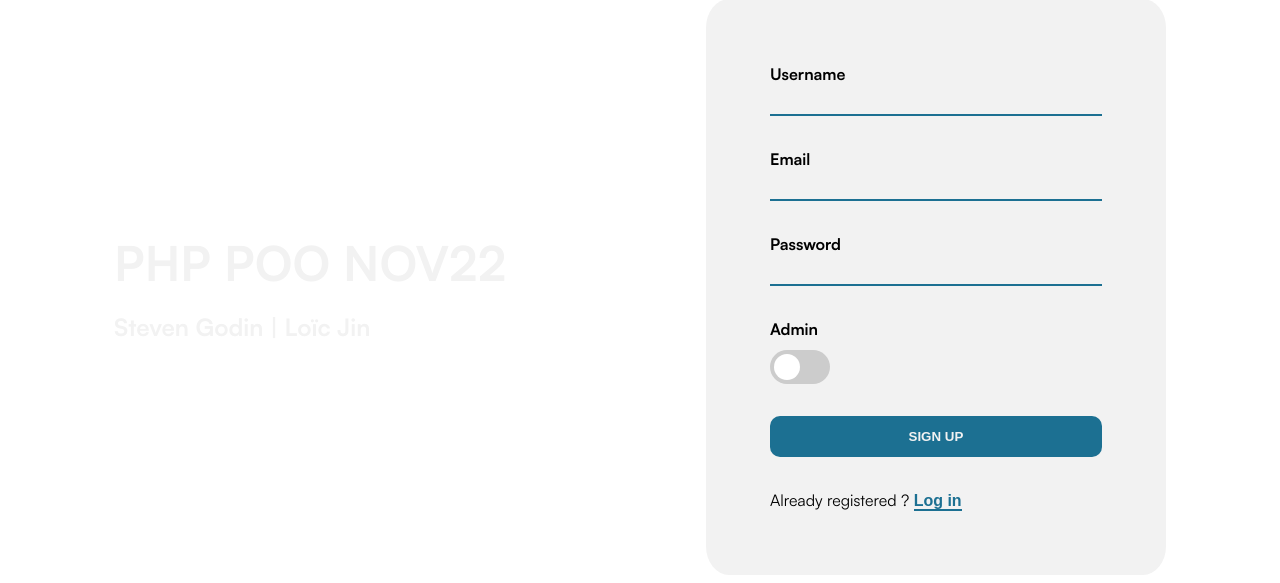
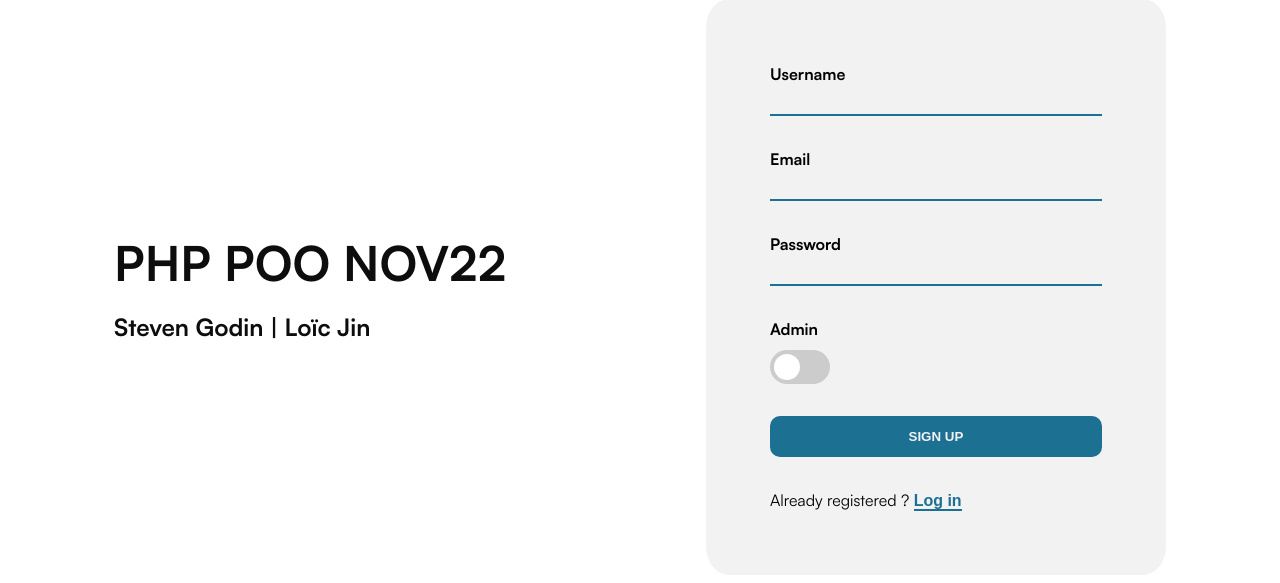
Before and after one commit to Yvelchrome/PHP-POO-nov22, a PHP site: page / in a window 1280 px wide. Shown: the part 113-696 px from the top of the page. Run offline with PHP 8.4, Linux system fonts and the light colour scheme; some web fonts are replaced.

Commit message:
refactor: css/favicon path change

```diff
--- a/app/Views/base.php
+++ b/app/Views/base.php
@@ -5,7 +5,7 @@
     <meta charset="UTF-8">
     <meta http-equiv="X-UA-Compatible" content="IE=edge">
     <meta name="viewport" content="width=device-width, initial-scale=1.0">
-    <link rel=icon href="../src/assets/icons/favicon.svg">
+    <link rel=icon href="../src/assets/images/icons/favicon.svg">
     <link rel="stylesheet" href="../src/assets/css/dist/style.css">
     <title><?= $_pageTitle; ?></title>
 </head>
--- a/app/src/assets/css/dist/style.css
+++ b/app/src/assets/css/dist/style.css
@@ -66,7 +66,7 @@ a {
   display: flex;
   flex-direction: column;
   gap: 15px;
-  color: hsl(0deg, 0%, 95%);
+  color: hsl(0deg, 0%, 5%);
 }
 .index .title__h1 {
   font-size: 3rem;
--- a/app/src/assets/css/scss/style.scss
+++ b/app/src/assets/css/scss/style.scss
@@ -10,11 +10,9 @@
     display: flex;
     flex-direction: column;
     gap: 15px;
-    color: $primary-light;
+    color: $primary-dark;
     &__h1 {
       font-size: 3rem;
-    }
-    &__h2 {
     }
   }
   .container {
```
Also changed, not shown: app/src/assets/images/icons/favicon.svg (renamed from app/src/assets/icons/favicon.svg), 1 other file.
